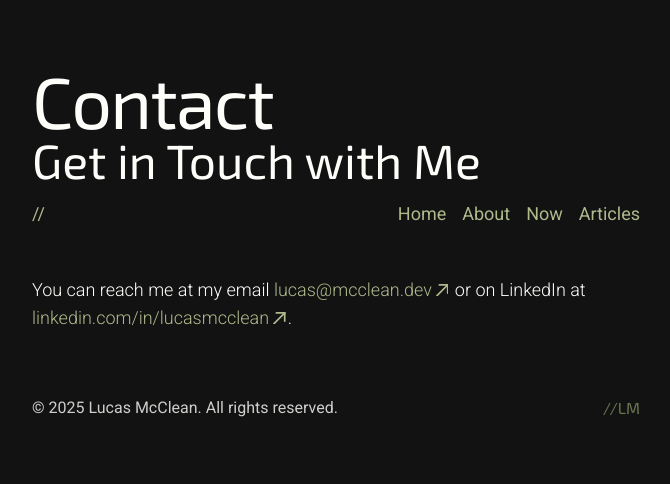
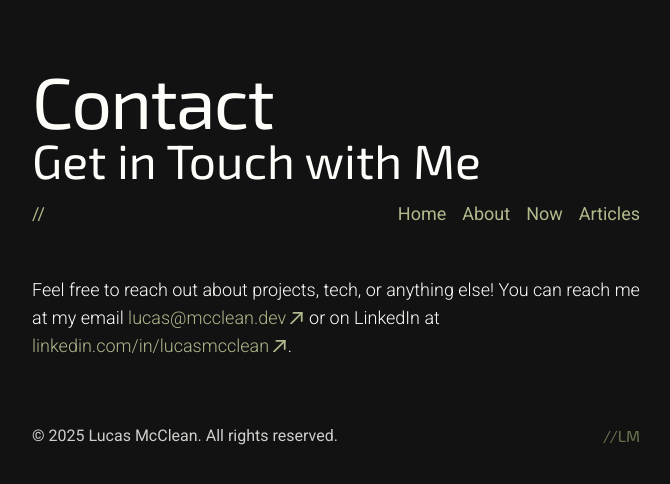
Before and after one commit to lucasmcclean/portfolio, a SvelteKit app: page /contact in a window 1280 px wide. Shown: the top 484 px of the page, without its empty margins (304-974 px from the left). Built offline with nearby package versions, Linux system fonts and the light colour scheme; a web font is replaced by a local one.

Commit message:
feat: extend contact page text

```diff
--- a/src/routes/contact/+page.svelte
+++ b/src/routes/contact/+page.svelte
@@ -24,6 +24,7 @@
 <main id="main-content" class="xs:space-y-16 my-8 w-full space-y-8">
 	<section>
 		<p class="font-light">
+			Feel free to reach out about projects, tech, or anything else!
 			You can reach me at my email <Link href="mailto:lucas@mcclean.dev" external
 				>lucas@mcclean.dev</Link
 			>
```
